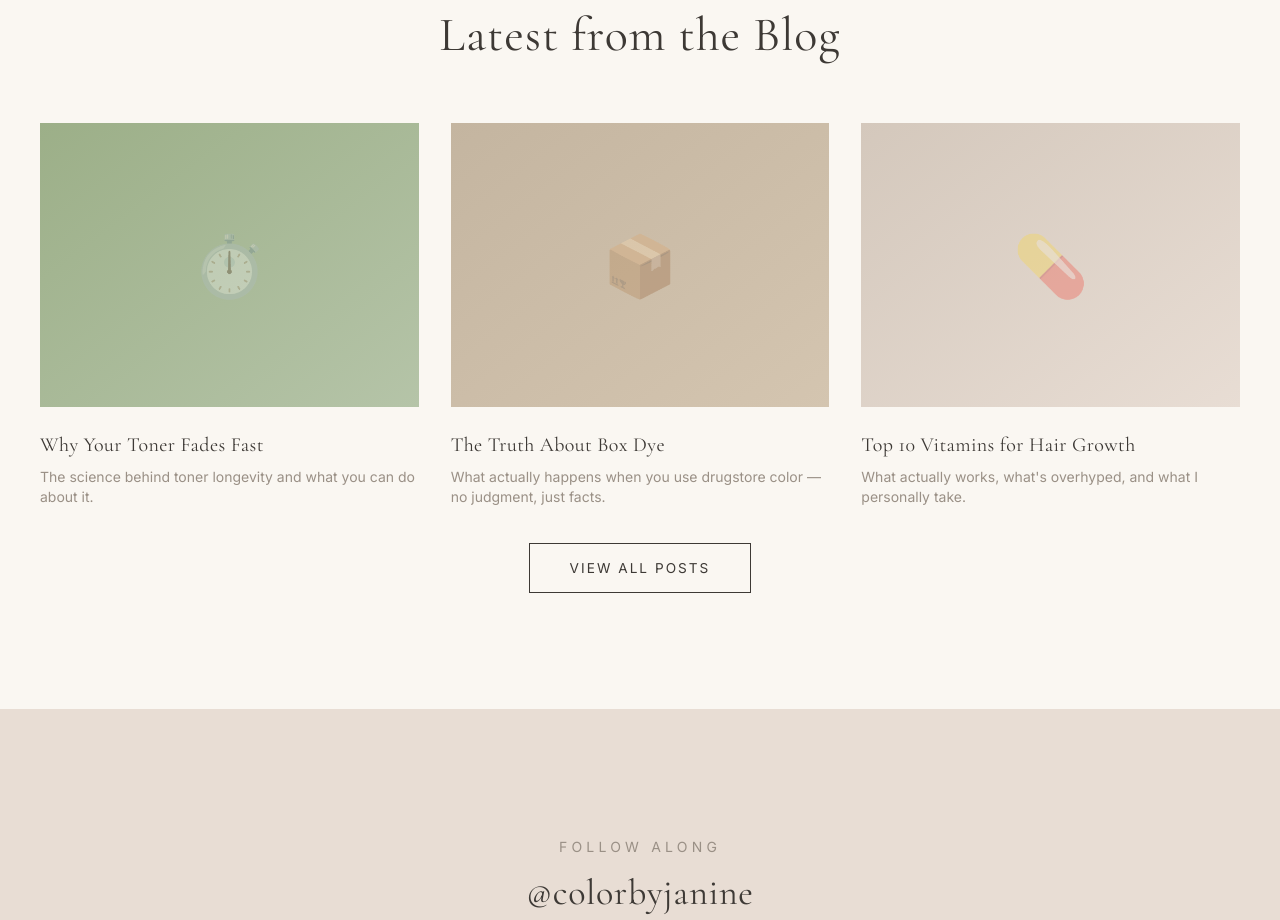
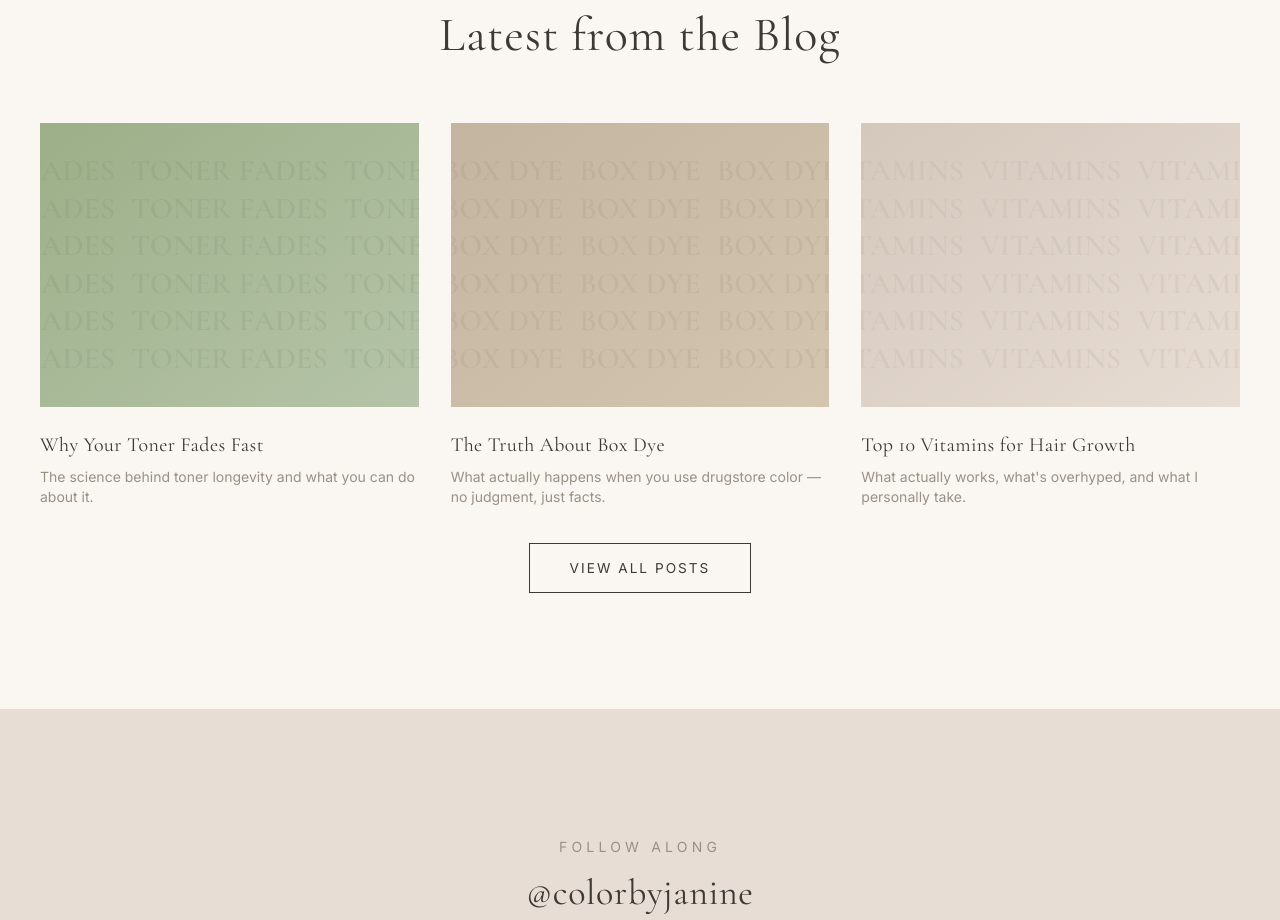
Before and after one commit to colorbyjanine/Thejformula, a Next.js app in the folder projects/thejformula/: page / in a window 1280 px wide. Shown: the part 3880-4800 px from the top of the page. Built offline with nearby package versions, Linux system fonts and the light colour scheme.

Commit message:
Add repeated text pattern to blog preview cards (editorial style)

```diff
--- a/projects/thejformula/app/page.tsx
+++ b/projects/thejformula/app/page.tsx
@@ -295,14 +295,23 @@ export default function Home() {
 
           <div className="grid grid-cols-1 md:grid-cols-3 gap-8">
             {[
-              { slug: "why-toner-fades", title: "Why Your Toner Fades Fast", desc: "The science behind toner longevity and what you can do about it.", icon: "⏱️", accent: "from-[#9CAF88] to-[#B5C4A8]" },
-              { slug: "truth-about-box-dye", title: "The Truth About Box Dye", desc: "What actually happens when you use drugstore color — no judgment, just facts.", icon: "📦", accent: "from-[#C4B5A0] to-[#D4C5B0]" },
-              { slug: "vitamins-for-hair-growth", title: "Top 10 Vitamins for Hair Growth", desc: "What actually works, what's overhyped, and what I personally take.", icon: "💊", accent: "from-[#D4C8BC] to-[#E8DDD4]" },
+              { slug: "why-toner-fades", title: "Why Your Toner Fades Fast", repeatText: "TONER FADES", desc: "The science behind toner longevity and what you can do about it.", accent: "from-[#9CAF88] to-[#B5C4A8]", textColor: "text-[#7A9070]" },
+              { slug: "truth-about-box-dye", title: "The Truth About Box Dye", repeatText: "BOX DYE", desc: "What actually happens when you use drugstore color — no judgment, just facts.", accent: "from-[#C4B5A0] to-[#D4C5B0]", textColor: "text-[#A09080]" },
+              { slug: "vitamins-for-hair-growth", title: "Top 10 Vitamins for Hair Growth", repeatText: "VITAMINS", desc: "What actually works, what's overhyped, and what I personally take.", accent: "from-[#D4C8BC] to-[#E8DDD4]", textColor: "text-[#B5A898]" },
             ].map((post, i) => (
               <Link key={i} href={`/learn/${post.slug}`} className="group cursor-pointer">
                 <article>
-                  <div className={`aspect-[4/3] bg-gradient-to-br ${post.accent} mb-6 overflow-hidden relative flex items-center justify-center`}>
-                    <span className="text-6xl opacity-30 group-hover:scale-110 transition-transform duration-500">{post.icon}</span>
+                  <div className={`aspect-[4/3] bg-gradient-to-br ${post.accent} mb-6 overflow-hidden relative`}>
+                    {/* Repeated text pattern */}
+                    <div className={`absolute inset-0 flex flex-col justify-center items-center opacity-20 ${post.textColor} font-[family-name:var(--font-cormorant)] text-2xl md:text-3xl font-bold leading-tight select-none overflow-hidden`}>
+                      {[...Array(6)].map((_, row) => (
+                        <div key={row} className="whitespace-nowrap">
+                          {[...Array(3)].map((_, col) => (
+                            <span key={col} className="mx-2">{post.repeatText}</span>
+                          ))}
+                        </div>
+                      ))}
+                    </div>
                     <div className="absolute inset-0 bg-[#3D3935]/0 group-hover:bg-[#3D3935]/10 transition-colors duration-300" />
                   </div>
                   <h3 className="text-xl font-[family-name:var(--font-cormorant)] text-[#3D3935] mb-2 group-hover:text-[#9A9086] transition-colors">
```
